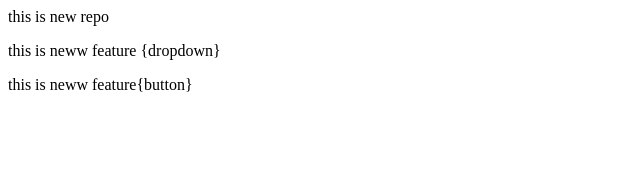
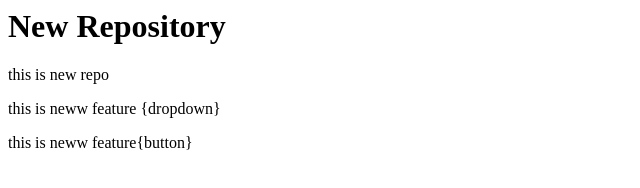
Before and after one commit to svprajapati/newrepo, a plain HTML site: page index.html in a window 1280 px wide. Shown: the whole page, without its empty margins (0-640 px from the left). Drawn offline with Linux system fonts and the light colour scheme.

Commit message:
this is just add h1

```diff
--- a/index.html
+++ b/index.html
@@ -1,3 +1,4 @@
+<h1>New Repository</h1>
 <p>this is new repo </p>
 <p>this is neww feature {dropdown}</p>
 <p>this is neww feature{button}</p>
```
